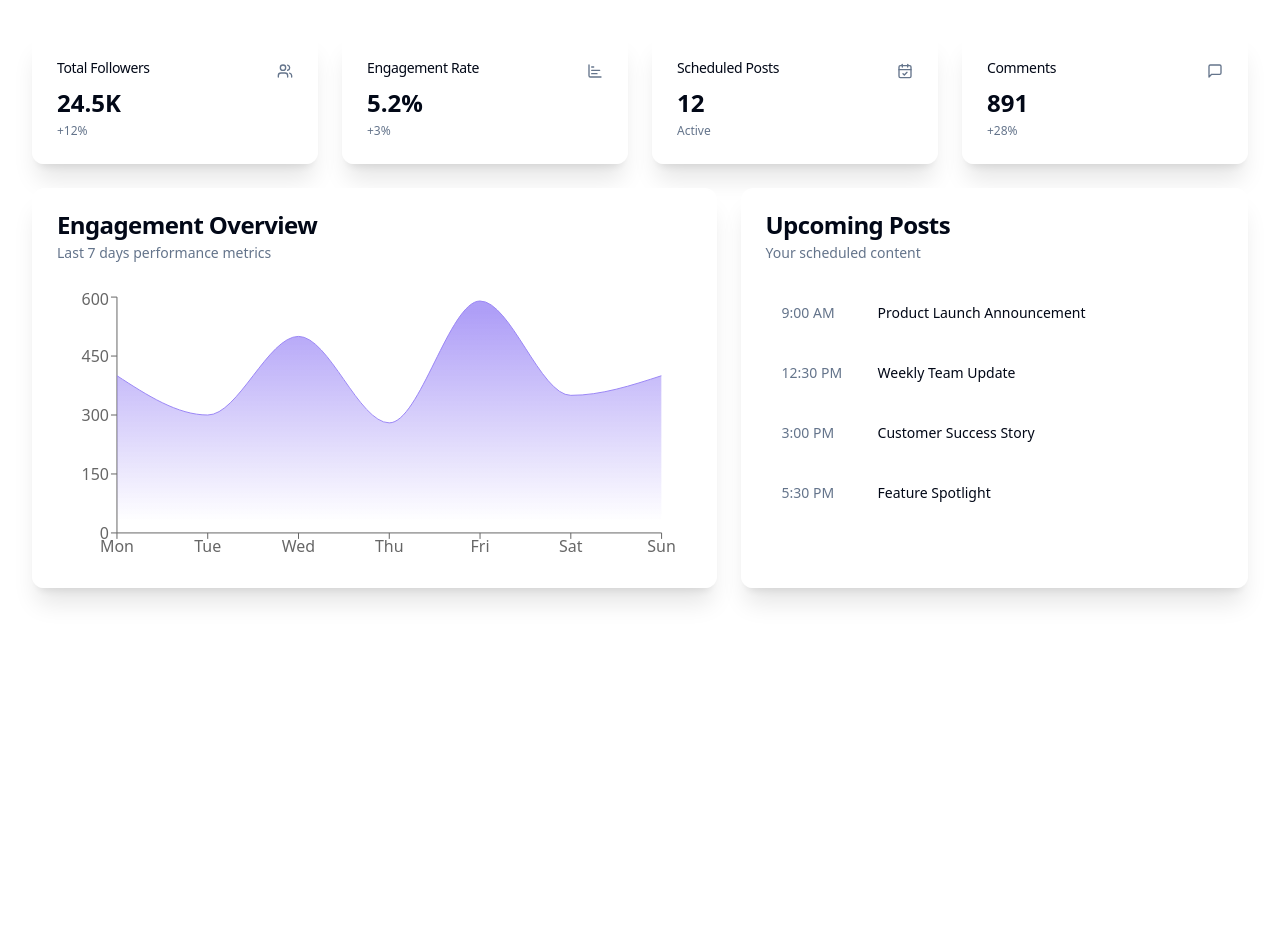
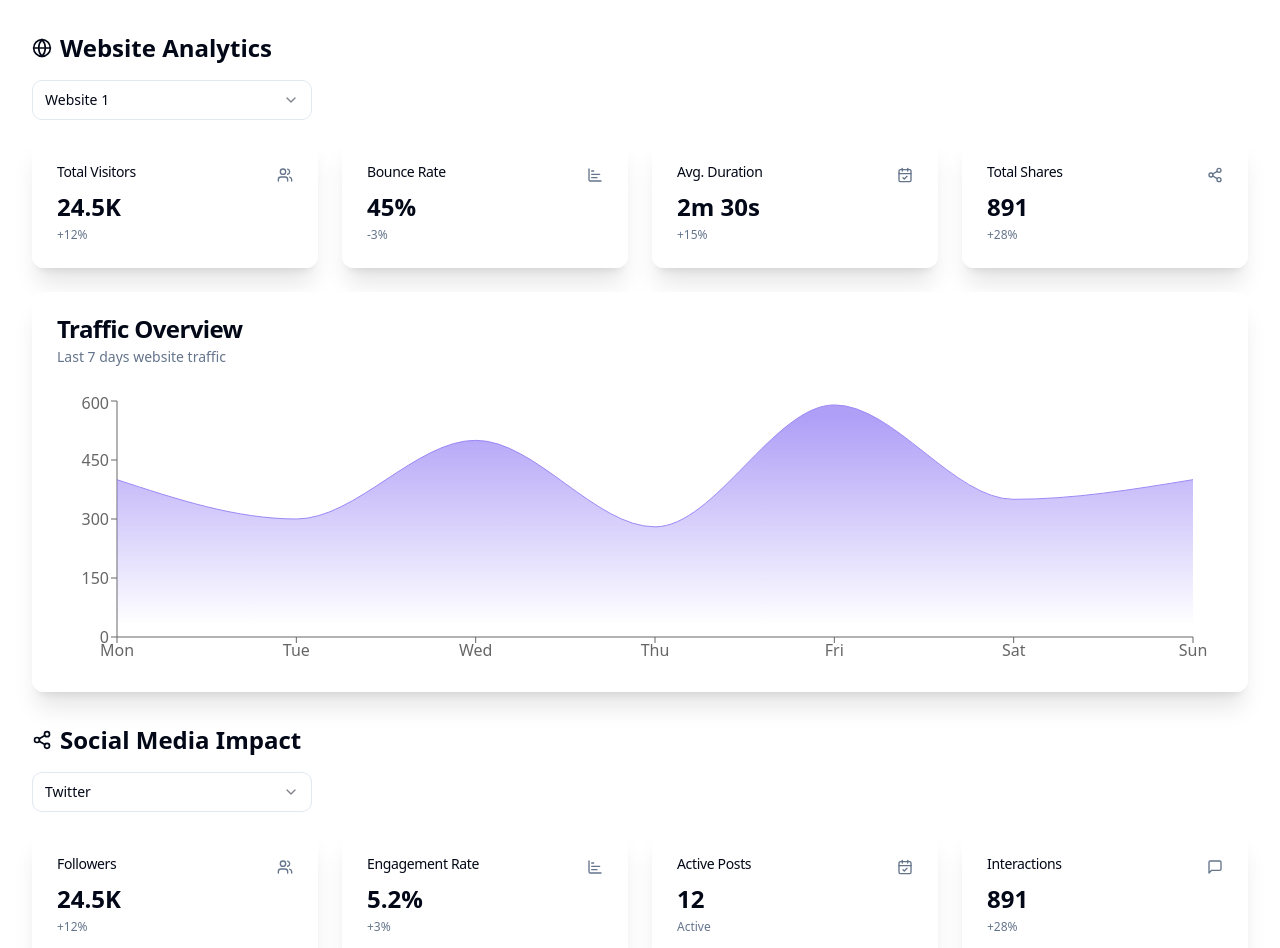
Before and after one commit to gregorydelacruz/s-889256, a React (Vite) app: page / in a window 1280 px wide. Shown: the part 104-1052 px from the top of the page. Before the commit the page ends 800 px from the top, so only its background shows below. Built offline with nearby package versions, Linux system fonts and the light colour scheme.

Commit message:
Track website and social media metrics
This commit adds functionality to track metrics for all websites and social media impact.

```diff
--- a/src/pages/Index.tsx
+++ b/src/pages/Index.tsx
@@ -8,9 +8,21 @@ import {
   CardTitle,
 } from "@/components/ui/card";
 import { AreaChart, Area, XAxis, YAxis, Tooltip, ResponsiveContainer } from "recharts";
-import { CalendarCheck, ChartBar, MessageSquare, Users } from "lucide-react";
+import { CalendarCheck, ChartBar, Globe, MessageSquare, Share2, Users } from "lucide-react";
+import {
+  Select,
+  SelectContent,
+  SelectGroup,
+  SelectItem,
+  SelectLabel,
+  SelectTrigger,
+  SelectValue,
+} from "@/components/ui/select";
 
-const data = [
+const websiteData = [
+  {
+    name: "Website 1",
+    data: [
       { name: "Mon", value: 400 },
       { name: "Tue", value: 300 },
       { name: "Wed", value: 500 },
@@ -18,58 +30,171 @@ const data = [
       { name: "Fri", value: 590 },
       { name: "Sat", value: 350 },
       { name: "Sun", value: 400 },
+    ],
+    metrics: {
+      visitors: "24.5K",
+      bounce: "45%",
+      duration: "2m 30s",
+      shares: "891",
+    }
+  },
+  {
+    name: "Website 2",
+    data: [
+      { name: "Mon", value: 300 },
+      { name: "Tue", value: 450 },
+      { name: "Wed", value: 320 },
+      { name: "Thu", value: 500 },
+      { name: "Fri", value: 420 },
+      { name: "Sat", value: 380 },
+      { name: "Sun", value: 450 },
+    ],
+    metrics: {
+      visitors: "18.2K",
+      bounce: "38%",
+      duration: "3m 15s",
+      shares: "654",
+    }
+  }
 ];
 
-const metrics = [
+const socialData = [
   {
-    title: "Total Followers",
-    value: "24.5K",
+    platform: "Twitter",
+    metrics: {
+      followers: "24.5K",
+      engagement: "5.2%",
+      posts: "12",
+      interactions: "891",
+    }
+  },
+  {
+    platform: "LinkedIn",
+    metrics: {
+      followers: "12.8K",
+      engagement: "4.8%",
+      posts: "8",
+      interactions: "567",
+    }
+  },
+  {
+    platform: "Instagram",
+    metrics: {
+      followers: "35.2K",
+      engagement: "6.5%",
+      posts: "15",
+      interactions: "1.2K",
+    }
+  }
+];
+
+const ScheduledPost = ({ time, title, platform }: { time: string; title: string; platform?: string }) => (
+  <div className="flex items-center space-x-4 p-4 hover:bg-secondary/50 rounded-lg transition-colors">
+    <div className="text-sm text-muted-foreground w-20">{time}</div>
+    <div className="flex-1">
+      <p className="text-sm font-medium">{title}</p>
+      {platform && (
+        <p className="text-xs text-muted-foreground">{platform}</p>
+      )}
+    </div>
+  </div>
+);
+
+const Index = () => {
+  const [selectedWebsite, setSelectedWebsite] = useState(websiteData[0].name);
+  const [selectedPlatform, setSelectedPlatform] = useState(socialData[0].platform);
+
+  const currentWebsite = websiteData.find(web => web.name === selectedWebsite) || websiteData[0];
+  const currentPlatform = socialData.find(social => social.platform === selectedPlatform) || socialData[0];
+
+  const websiteMetrics = [
+    {
+      title: "Total Visitors",
+      value: currentWebsite.metrics.visitors,
+      change: "+12%",
+      icon: Users,
+    },
+    {
+      title: "Bounce Rate",
+      value: currentWebsite.metrics.bounce,
+      change: "-3%",
+      icon: ChartBar,
+    },
+    {
+      title: "Avg. Duration",
+      value: currentWebsite.metrics.duration,
+      change: "+15%",
+      icon: CalendarCheck,
+    },
+    {
+      title: "Total Shares",
+      value: currentWebsite.metrics.shares,
+      change: "+28%",
+      icon: Share2,
+    },
+  ];
+
+  const socialMetrics = [
+    {
+      title: "Followers",
+      value: currentPlatform.metrics.followers,
       change: "+12%",
       icon: Users,
     },
     {
       title: "Engagement Rate",
-    value: "5.2%",
+      value: currentPlatform.metrics.engagement,
       change: "+3%",
       icon: ChartBar,
     },
     {
-    title: "Scheduled Posts",
-    value: "12",
+      title: "Active Posts",
+      value: currentPlatform.metrics.posts,
       change: "Active",
       icon: CalendarCheck,
     },
     {
-    title: "Comments",
-    value: "891",
+      title: "Interactions",
+      value: currentPlatform.metrics.interactions,
       change: "+28%",
       icon: MessageSquare,
     },
   ];
 
-const ScheduledPost = ({ time, title }: { time: string; title: string }) => (
-  <div className="flex items-center space-x-4 p-4 hover:bg-secondary/50 rounded-lg transition-colors">
-    <div className="text-sm text-muted-foreground w-20">{time}</div>
-    <div className="flex-1">
-      <p className="text-sm font-medium">{title}</p>
-    </div>
-  </div>
-);
-
-const Index = () => {
-  const [activeTab, setActiveTab] = useState("overview");
-
   return (
     <div className="min-h-screen bg-background p-8">
       <header className="mb-8">
-        <h1 className="text-4xl font-bold tracking-tight">Dashboard</h1>
+        <h1 className="text-4xl font-bold tracking-tight">Analytics Dashboard</h1>
         <p className="text-muted-foreground mt-2">
-          Monitor your social media performance
+          Monitor your websites and social media performance
         </p>
       </header>
 
+      <div className="mb-8">
+        <h2 className="text-2xl font-semibold mb-4 flex items-center gap-2">
+          <Globe className="h-5 w-5" />
+          Website Analytics
+        </h2>
+        <div className="mb-4">
+          <Select value={selectedWebsite} onValueChange={setSelectedWebsite}>
+            <SelectTrigger className="w-[280px]">
+              <SelectValue placeholder="Select website" />
+            </SelectTrigger>
+            <SelectContent>
+              <SelectGroup>
+                <SelectLabel>Websites</SelectLabel>
+                {websiteData.map((website) => (
+                  <SelectItem key={website.name} value={website.name}>
+                    {website.name}
+                  </SelectItem>
+                ))}
+              </SelectGroup>
+            </SelectContent>
+          </Select>
+        </div>
+
         <div className="grid gap-6 md:grid-cols-2 lg:grid-cols-4">
-        {metrics.map((metric) => (
+          {websiteMetrics.map((metric) => (
             <Card key={metric.title} className="glass-card hover-scale fade-in-element">
               <CardHeader className="flex flex-row items-center justify-between pb-2">
                 <CardTitle className="text-sm font-medium">
@@ -87,17 +212,17 @@ const Index = () => {
           ))}
         </div>
 
-      <div className="grid gap-6 md:grid-cols-2 lg:grid-cols-7 mt-6">
-        <Card className="glass-card col-span-4 fade-in-element">
+        <div className="mt-6">
+          <Card className="glass-card fade-in-element">
             <CardHeader>
-            <CardTitle>Engagement Overview</CardTitle>
+              <CardTitle>Traffic Overview</CardTitle>
               <CardDescription>
-              Last 7 days performance metrics
+                Last 7 days website traffic
               </CardDescription>
             </CardHeader>
             <CardContent className="h-[300px]">
               <ResponsiveContainer width="100%" height="100%">
-              <AreaChart data={data}
+                <AreaChart data={currentWebsite.data}
                   margin={{ top: 10, right: 30, left: 0, bottom: 0 }}>
                   <defs>
                     <linearGradient id="colorValue" x1="0" y1="0" x2="0" y2="1">
@@ -119,12 +244,56 @@ const Index = () => {
               </ResponsiveContainer>
             </CardContent>
           </Card>
+        </div>
+      </div>
 
-        <Card className="glass-card col-span-3 fade-in-element">
+      <div className="mb-8">
+        <h2 className="text-2xl font-semibold mb-4 flex items-center gap-2">
+          <Share2 className="h-5 w-5" />
+          Social Media Impact
+        </h2>
+        <div className="mb-4">
+          <Select value={selectedPlatform} onValueChange={setSelectedPlatform}>
+            <SelectTrigger className="w-[280px]">
+              <SelectValue placeholder="Select platform" />
+            </SelectTrigger>
+            <SelectContent>
+              <SelectGroup>
+                <SelectLabel>Platforms</SelectLabel>
+                {socialData.map((platform) => (
+                  <SelectItem key={platform.platform} value={platform.platform}>
+                    {platform.platform}
+                  </SelectItem>
+                ))}
+              </SelectGroup>
+            </SelectContent>
+          </Select>
+        </div>
+
+        <div className="grid gap-6 md:grid-cols-2 lg:grid-cols-4">
+          {socialMetrics.map((metric) => (
+            <Card key={metric.title} className="glass-card hover-scale fade-in-element">
+              <CardHeader className="flex flex-row items-center justify-between pb-2">
+                <CardTitle className="text-sm font-medium">
+                  {metric.title}
+                </CardTitle>
+                <metric.icon className="h-4 w-4 text-muted-foreground" />
+              </CardHeader>
+              <CardContent>
+                <div className="text-2xl font-bold">{metric.value}</div>
+                <p className="text-xs text-muted-foreground mt-1">
+                  {metric.change}
+                </p>
+              </CardContent>
+            </Card>
+          ))}
+        </div>
+
+        <Card className="glass-card mt-6 fade-in-element">
           <CardHeader>
-            <CardTitle>Upcoming Posts</CardTitle>
+            <CardTitle>Scheduled Posts</CardTitle>
             <CardDescription>
-              Your scheduled content
+              Upcoming content across platforms
             </CardDescription>
           </CardHeader>
           <CardContent>
@@ -132,18 +301,22 @@ const Index = () => {
               <ScheduledPost
                 time="9:00 AM"
                 title="Product Launch Announcement"
+                platform="Twitter"
               />
               <ScheduledPost
                 time="12:30 PM"
-                title="Weekly Team Update"
+                title="Company Blog Post Share"
+                platform="LinkedIn"
               />
               <ScheduledPost
                 time="3:00 PM"
-                title="Customer Success Story"
+                title="Behind the Scenes"
+                platform="Instagram"
               />
               <ScheduledPost
                 time="5:30 PM"
                 title="Feature Spotlight"
+                platform="Twitter"
               />
             </div>
           </CardContent>
```
Lines whose indentation alone changed are shown as unchanged.
